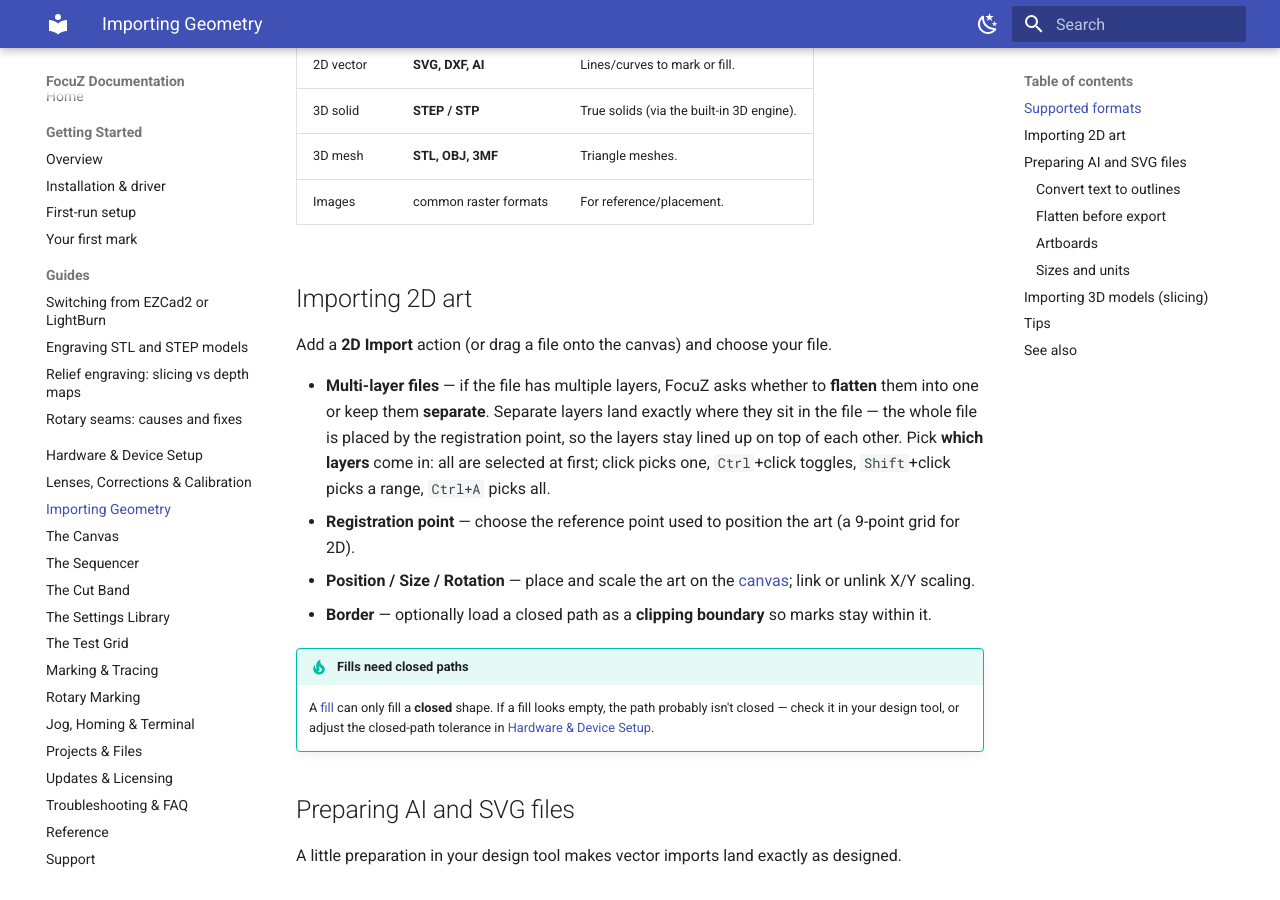
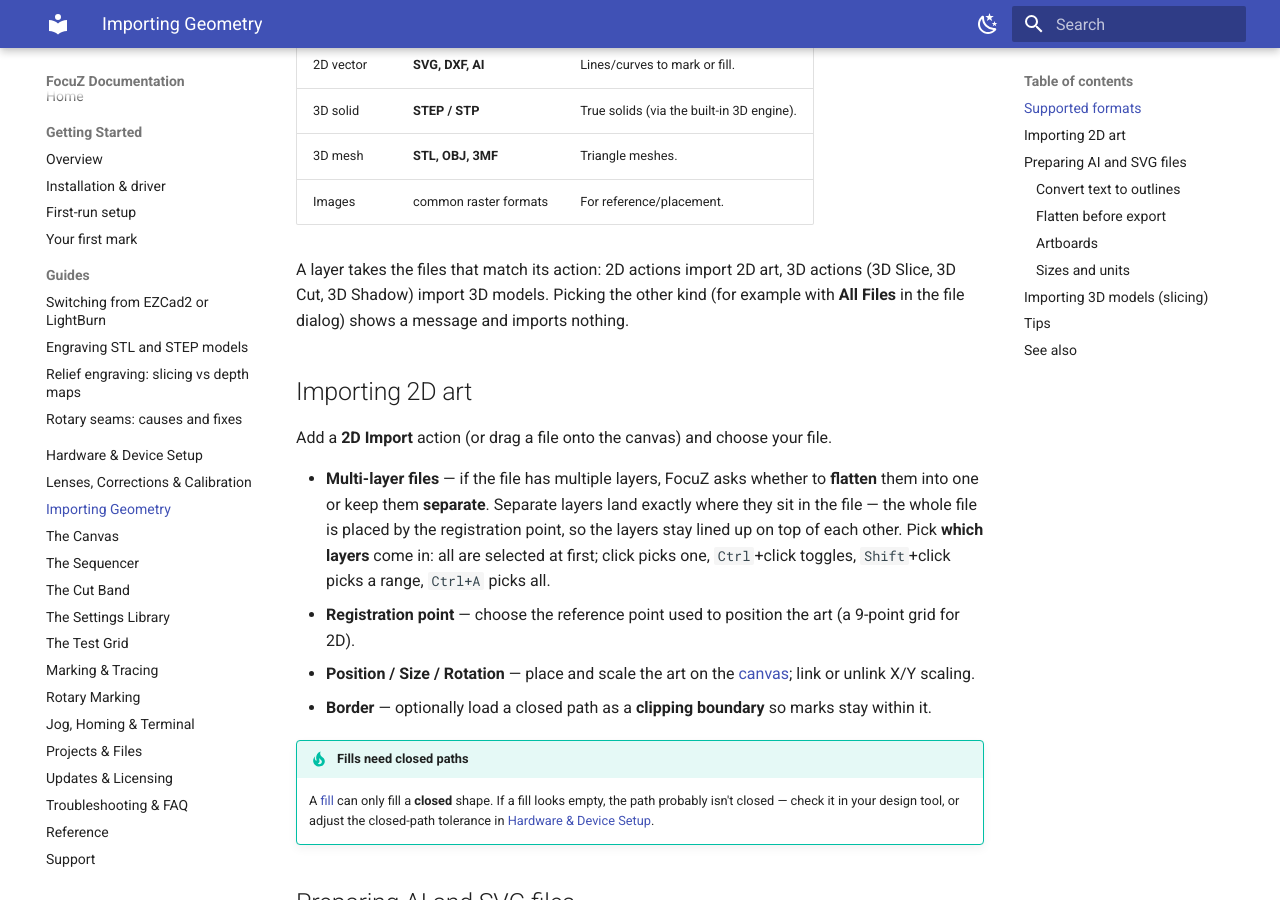
Before and after one commit to Lokahi-Shop/focuz-docs, an MkDocs documentation site: the page built from docs/importing.md, in a window 1280 px wide and 900 px high, scrolled down 325 px. Built offline with MkDocs 1.6.1 and Material for MkDocs 9.7.7, drawn with Linux system fonts in a browser that asks for light colours.

Commit message:
Importing: layers take matching 2D / 3D files; rotary projects since 2026-08-13 open
Co-Authored-By: Claude Opus 5.5 <noreply@anthropic.com>

```diff
--- a/docs/importing.md
+++ b/docs/importing.md
@@ -10,6 +10,10 @@ FocuZ imports both 2D art and full 3D models. 3D models are sliced into layers f
 | 3D solid | **STEP / STP** | True solids (via the built-in 3D engine). |
 | 3D mesh | **STL, OBJ, 3MF** | Triangle meshes. |
 | Images | common raster formats | For reference/placement. |
+
+A layer takes the files that match its action: 2D actions import 2D art, 3D actions (3D Slice, 3D Cut, 3D Shadow)
+import 3D models. Picking the other kind (for example with **All Files** in the file dialog) shows a message and
+imports nothing.
 
 ## Importing 2D art
 
```
Also changed, not shown: docs/projects-files.md (+2 -1 lines).
